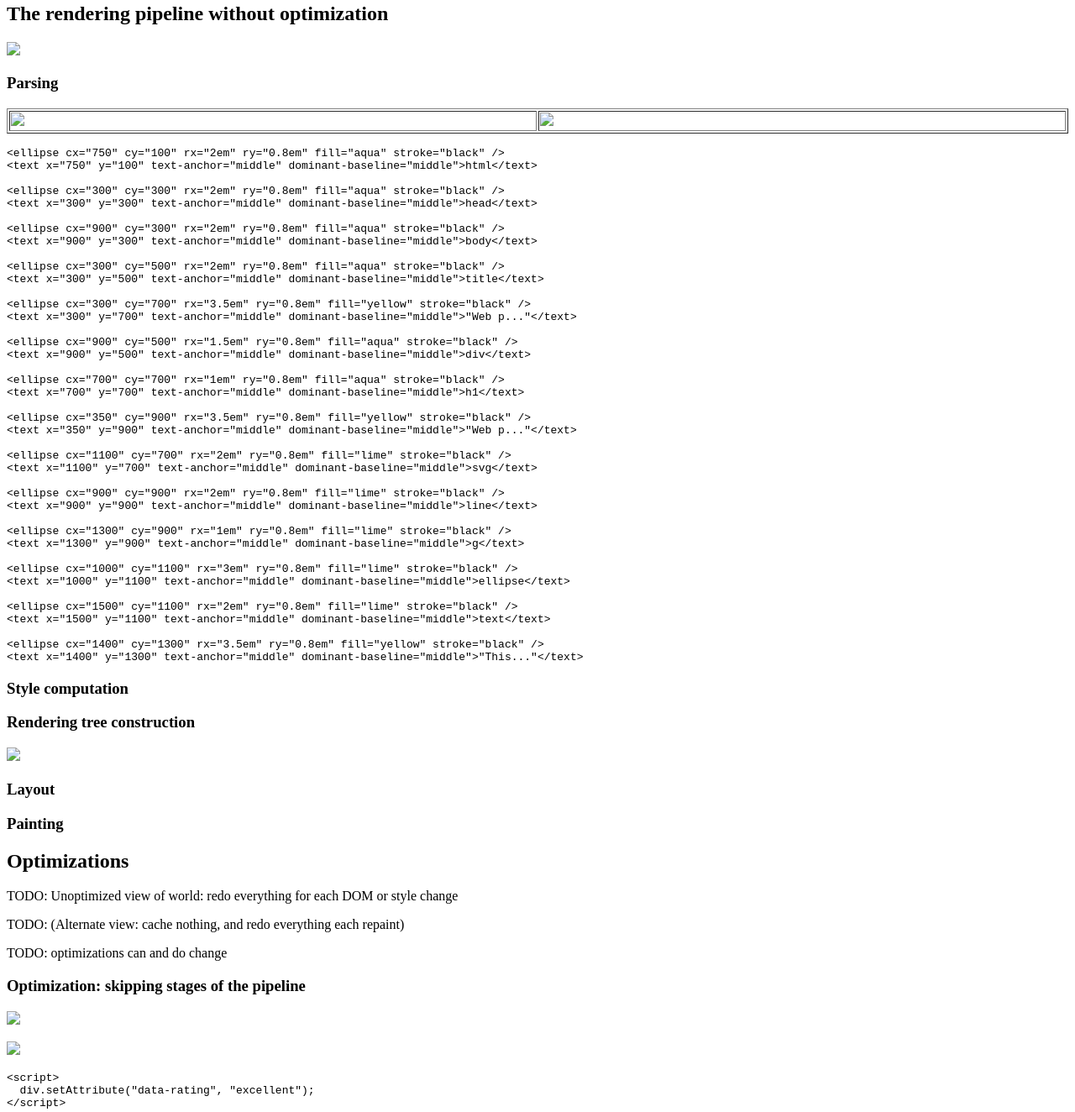
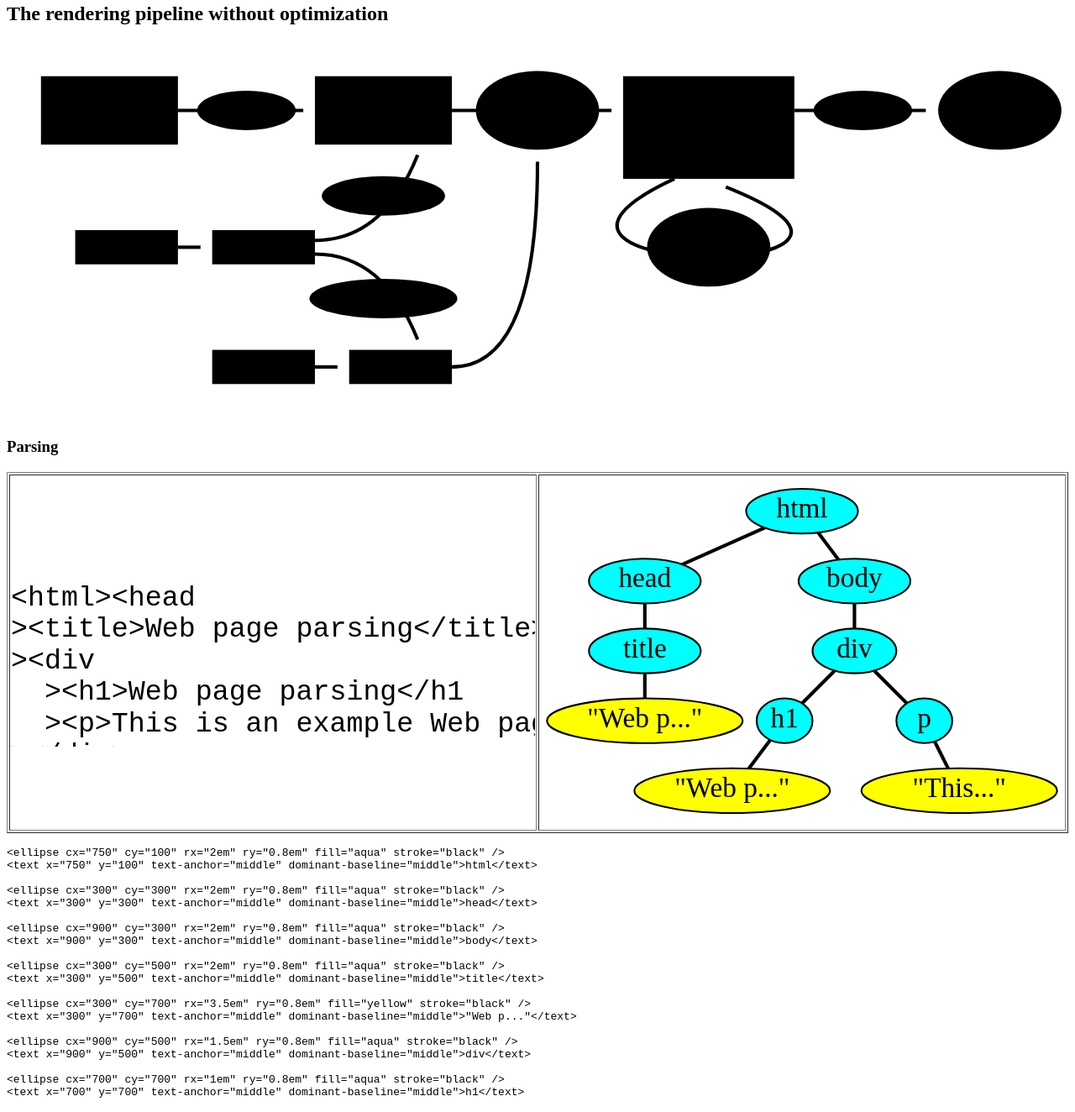
Before and after one commit to dbaron/browser-rendering, a plain HTML site: page index.html in a window 1280 px wide. Shown: the part 789-2113 px from the top of the page at 84% size. Drawn offline with Linux system fonts and the light colour scheme.

Commit message:
Fix image links.

```diff
--- a/index.html
+++ b/index.html
@@ -25,7 +25,7 @@
 <h2>
 <a id="user-content-the-rendering-pipeline-without-optimization" class="anchor" href="#the-rendering-pipeline-without-optimization" aria-hidden="true"><span class="octicon octicon-link"></span></a>The rendering pipeline without optimization</h2>
 
-<p><a href="/dbaron/browser-rendering/blob/gh-pages/pipeline.svg" target="_blank"><img src="/dbaron/browser-rendering/raw/gh-pages/pipeline.svg" style="max-width:100%;"></a></p>
+<p><a href="pipeline.svg" target="_blank"><img src="pipeline.svg" style="max-width:100%;"></a></p>
 
 <h3>
 <a id="user-content-parsing" class="anchor" href="#parsing" aria-hidden="true"><span class="octicon octicon-link"></span></a>Parsing</h3>
@@ -35,12 +35,12 @@
 <tbody><tr>
 <td width="50%">
 
-<a href="/dbaron/browser-rendering/blob/gh-pages/dom-tree-simple-markup.svg" target="_blank"><img src="/dbaron/browser-rendering/raw/gh-pages/dom-tree-simple-markup.svg" style="max-width:100%;"></a>
+<a href="dom-tree-simple-markup.svg" target="_blank"><img src="dom-tree-simple-markup.svg" style="max-width:100%;"></a>
 
 </td>
 
 <td width="50%">
-<a href="/dbaron/browser-rendering/blob/gh-pages/dom-tree-simple-tree.svg" target="_blank"><img src="/dbaron/browser-rendering/raw/gh-pages/dom-tree-simple-tree.svg" style="max-width:100%;"></a>
+<a href="dom-tree-simple-tree.svg" target="_blank"><img src="dom-tree-simple-tree.svg" style="max-width:100%;"></a>
 </td>
 </tr></tbody>
 </table>
@@ -114,7 +114,7 @@
 <h3>
 <a id="user-content-rendering-tree-construction" class="anchor" href="#rendering-tree-construction" aria-hidden="true"><span class="octicon octicon-link"></span></a>Rendering tree construction</h3>
 
-<p><a href="/dbaron/browser-rendering/blob/gh-pages/frame-tree.svg" target="_blank"><img src="/dbaron/browser-rendering/raw/gh-pages/frame-tree.svg" style="max-width:100%;"></a></p>
+<p><a href="frame-tree.svg" target="_blank"><img src="frame-tree.svg" style="max-width:100%;"></a></p>
 
 <h3>
 <a id="user-content-layout" class="anchor" href="#layout" aria-hidden="true"><span class="octicon octicon-link"></span></a>Layout</h3>
@@ -134,9 +134,9 @@
 <h3>
 <a id="user-content-optimization-skipping-stages-of-the-pipeline" class="anchor" href="#optimization-skipping-stages-of-the-pipeline" aria-hidden="true"><span class="octicon octicon-link"></span></a>Optimization: skipping stages of the pipeline</h3>
 
-<p><a href="/dbaron/browser-rendering/blob/gh-pages/skipping-steps-without-skips.svg" target="_blank"><img src="/dbaron/browser-rendering/raw/gh-pages/skipping-steps-without-skips.svg" style="max-width:100%;"></a></p>
+<p><a href="skipping-steps-without-skips.svg" target="_blank"><img src="skipping-steps-without-skips.svg" style="max-width:100%;"></a></p>
 
-<p><a href="/dbaron/browser-rendering/blob/gh-pages/skipping-steps.svg" target="_blank"><img src="/dbaron/browser-rendering/raw/gh-pages/skipping-steps.svg" style="max-width:100%;"></a></p>
+<p><a href="skipping-steps.svg" target="_blank"><img src="skipping-steps.svg" style="max-width:100%;"></a></p>
 
 <pre>
 &lt;script&gt;
```
